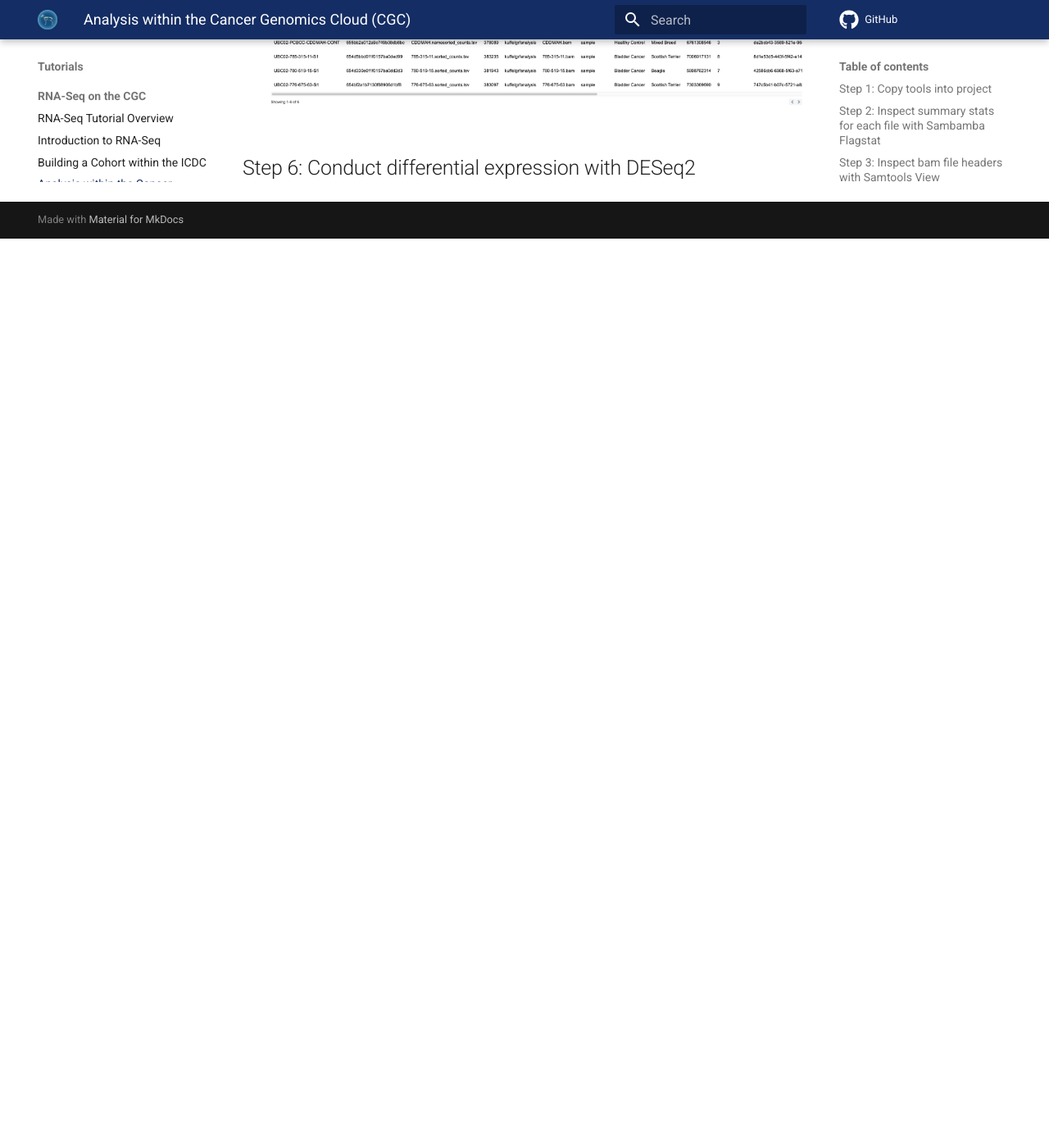
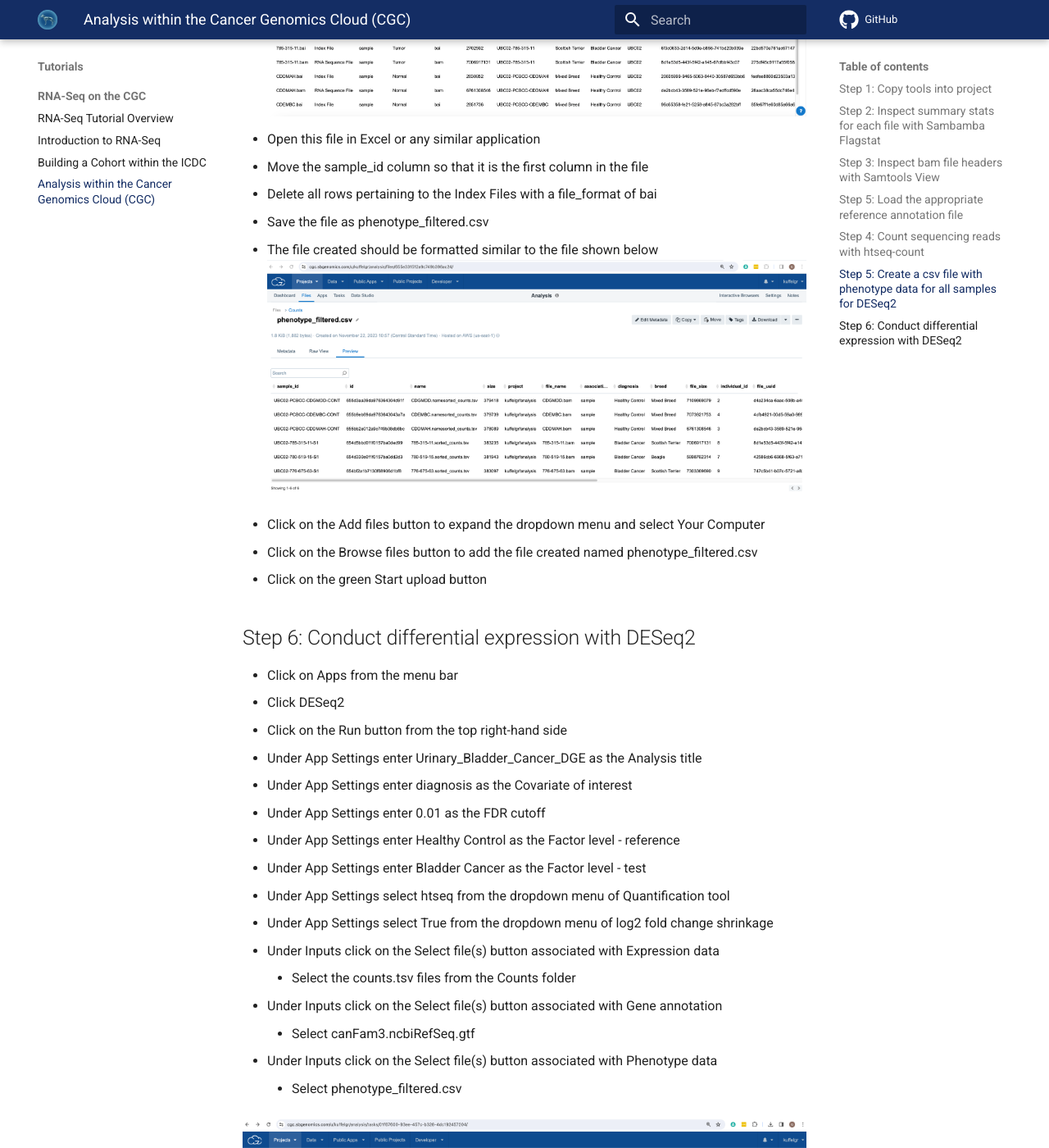
Before and after one commit to CBIIT/icdc-bioinformatics, an MkDocs documentation site: the page built from docs/Tutorials/RNA-Seq-on-CGC/rna_seq_04.md, in a window 1280 px wide and 1400 px high, scrolled down 3675 px. Shown: the whole window at 82% size. Built offline with MkDocs 1.6.1 and Material for MkDocs 9.7.7, drawn with Linux system fonts in a browser that asks for light colours; comment, search, counter and statistics services are not loaded; before the commit the page ends 3966 px from its top, so only the background shows below that; some of the changed text lies outside the part shown.

Commit message:
Embed html file

````diff
--- a/docs/Tutorials/RNA-Seq-on-CGC/rna_seq_04.md
+++ b/docs/Tutorials/RNA-Seq-on-CGC/rna_seq_04.md
@@ -46,14 +46,29 @@ Analysis within the Cancer Genomics Cloud (CGC)
 * Select all bam files by clicking on the respective checkboxes
 * Click on the Save selection button on the top right-hand side
 * Click on the Run button on the top right-hand side
+
+
+## Step 5: Load the appropriate reference annotation file
+In order to count gene features across exons HtSeq-count tool will need a Gene Transfer Format (GTF) file that contains information about each gene from a particular reference genome. In this case, the original BAM files were mapped to the NCBI reference genome canFam3.
+* Download the GTF file located here https://hgdownload.soe.ucsc.edu/goldenPath/canFam3/bigZips/genes/
+* Click on canFam3.ncbiRefSeq.gtf.gz
+* Locate this file on your local computer and open to unzip
+* Navigate back to the CGC and add this file to the project
 ## Step 4: Count sequencing reads with htseq-count
 * Click on Apps from the secondary navigation menu
-* Click on HTSeq-count
+* Click HTSeq-count
 * Click on the Run button from the top right-hand side
 * Under App Settings select name from the Order dropdown menu
 * Under App Settings select ignore from the secondary alignments dropdown menu
 * Under App Settings select ignore from the supplementary alignments dropdown menu
+* Click on the toggle to turn Batching On
+* Select File from the Batch by dropdown menu
+* Click on the Select file(s) button associated with Aligned reads
+* Select all name sorted bam files from the name_sorted folder
+* Click on the Select file(s) button associated with Reference annotation file
+* Select canFam3.ncbiRefSeq.gtf.gz
 ![HTSeq-count](./rna-seq-images/cgc-htseq-results.png "HTSeq-count")
+
 ## Step 5: Create a csv file with phenotype data for all samples for DESeq2
 * Click on Files from the menu bar
 * In the search box type .csv and hit enter
@@ -66,5 +81,33 @@ Analysis within the Cancer Genomics Cloud (CGC)
 * Save the file as phenotype_filtered.csv
 * The file created should be formatted similar to the file shown below
 ![phenotype_filtered.csv](./rna-seq-images/cgc-phenotype_filtered.png "phenotype_filtered.csv")
+* Click on the Add files button to expand the dropdown menu and select Your Computer
+* Click on the Browse files button to add the file created named phenotype_filtered.csv
+* Click on the green Start upload button
 
 ## Step 6: Conduct differential expression with DESeq2
+* Click on Apps from the menu bar
+* Click DESeq2
+* Click on the Run button from the top right-hand side
+* Under App Settings enter Urinary_Bladder_Cancer_DGE as the Analysis title
+* Under App Settings enter diagnosis as the Covariate of interest
+* Under App Settings enter 0.01 as the FDR cutoff
+* Under App Settings enter Healthy Control as the Factor level - reference
+* Under App Settings enter Bladder Cancer as the Factor level - test
+* Under App Settings select htseq from the dropdown menu of Quantification tool
+* Under App Settings select True from the dropdown menu of log2 fold change shrinkage
+* Under Inputs click on the Select file(s) button associated with Expression data
+    * Select the counts.tsv files from the Counts folder
+* Under Inputs click on the Select file(s) button associated with Gene annotation
+    * Select canFam3.ncbiRefSeq.gtf
+* Under Inputs click on the Select file(s) button associated with Phenotype data
+    * Select phenotype_filtered.csv
+
+![DESeq2 Parameters](./rna-seq-images/cgc-deseq2-parameters.png "DESeq2 Parameters")
+
+* Click on the green Run button in the upper right-hand corner
+* When the task has completed successfully inspect the results that should be the same as shown below
+
+`` title=".browserslistrc"
+--8<-- "["DESeq2 Results"](../../../files/Urinary_Bladder_Cancer_DGE.deseq2.1.26.0.summary_report.b64html)
+```
````
Also changed, not shown: docs/Tutorials/RNA-Seq-on-CGC/rna-seq-images/cgc-deseq2-parameters.png (added).
